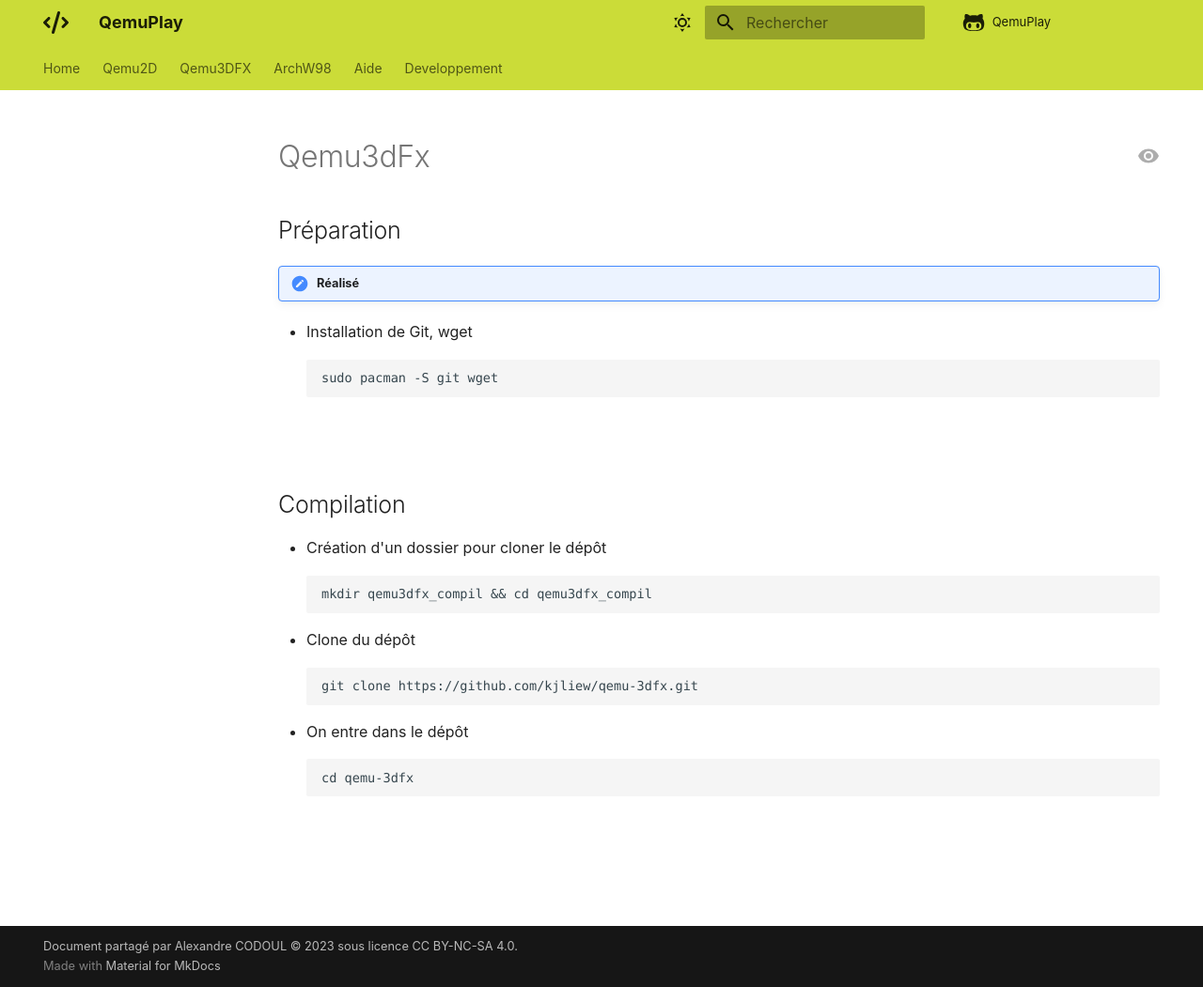
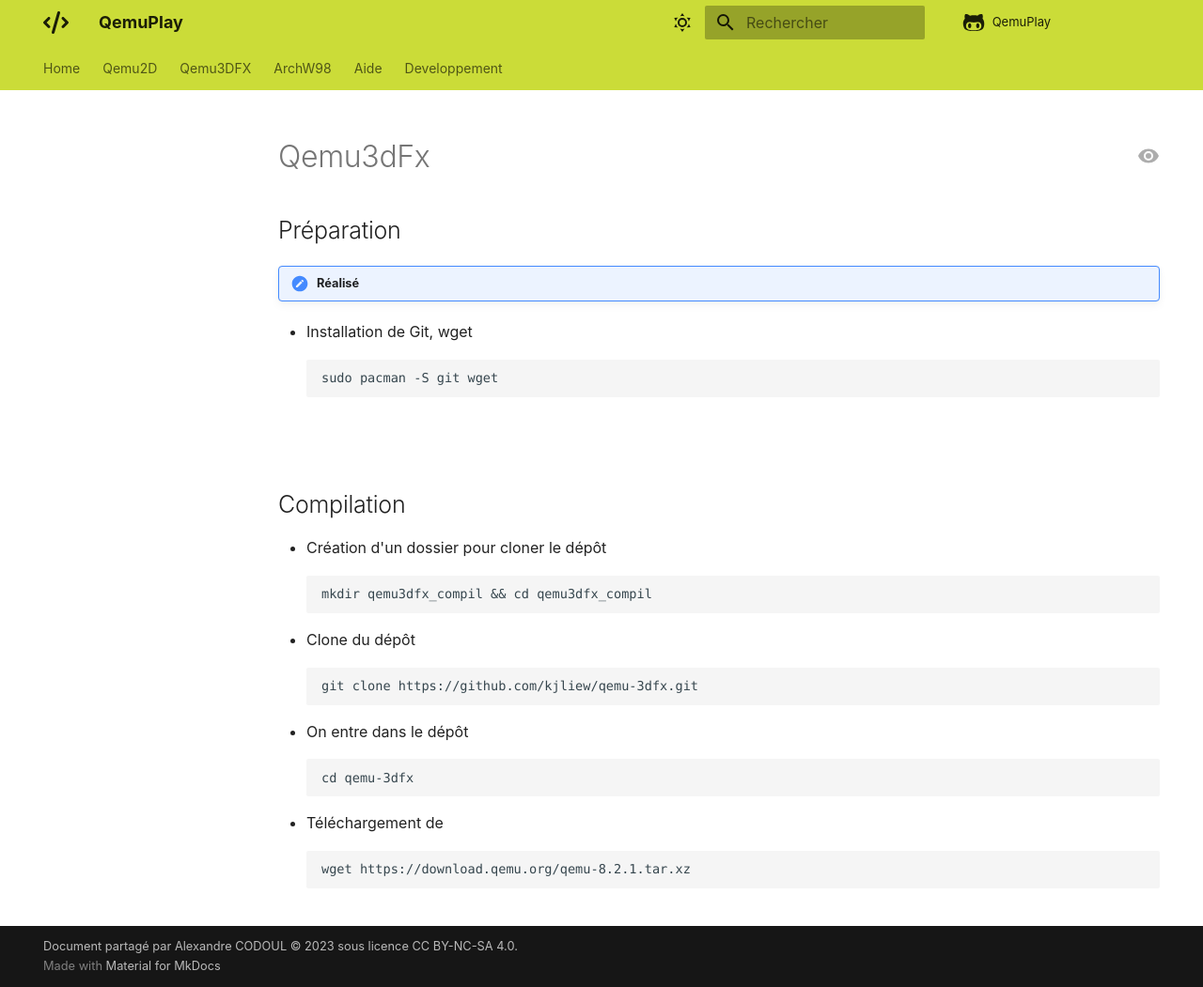
Before and after one commit to daerlnaxe/QemuPlay, an MkDocs documentation site: the page built from docs/90-developpement/Qemu3dFx.md, in a window 1280 px wide and 1051 px high. Shown: the whole window at 94% size. Built offline with MkDocs 1.6.1 and Material for MkDocs 9.7.7, drawn with Linux system fonts in a browser that asks for light colours; comment, search, counter and statistics services are not loaded.

Commit message:
Update Qemu3dFx.md

````diff
--- a/docs/90-developpement/Qemu3dFx.md
+++ b/docs/90-developpement/Qemu3dFx.md
@@ -21,3 +21,7 @@ git clone https://github.com/kjliew/qemu-3dfx.git
 ```
 cd qemu-3dfx
 ```
+- Téléchargement de
+```
+wget https://download.qemu.org/qemu-8.2.1.tar.xz
+```
````
